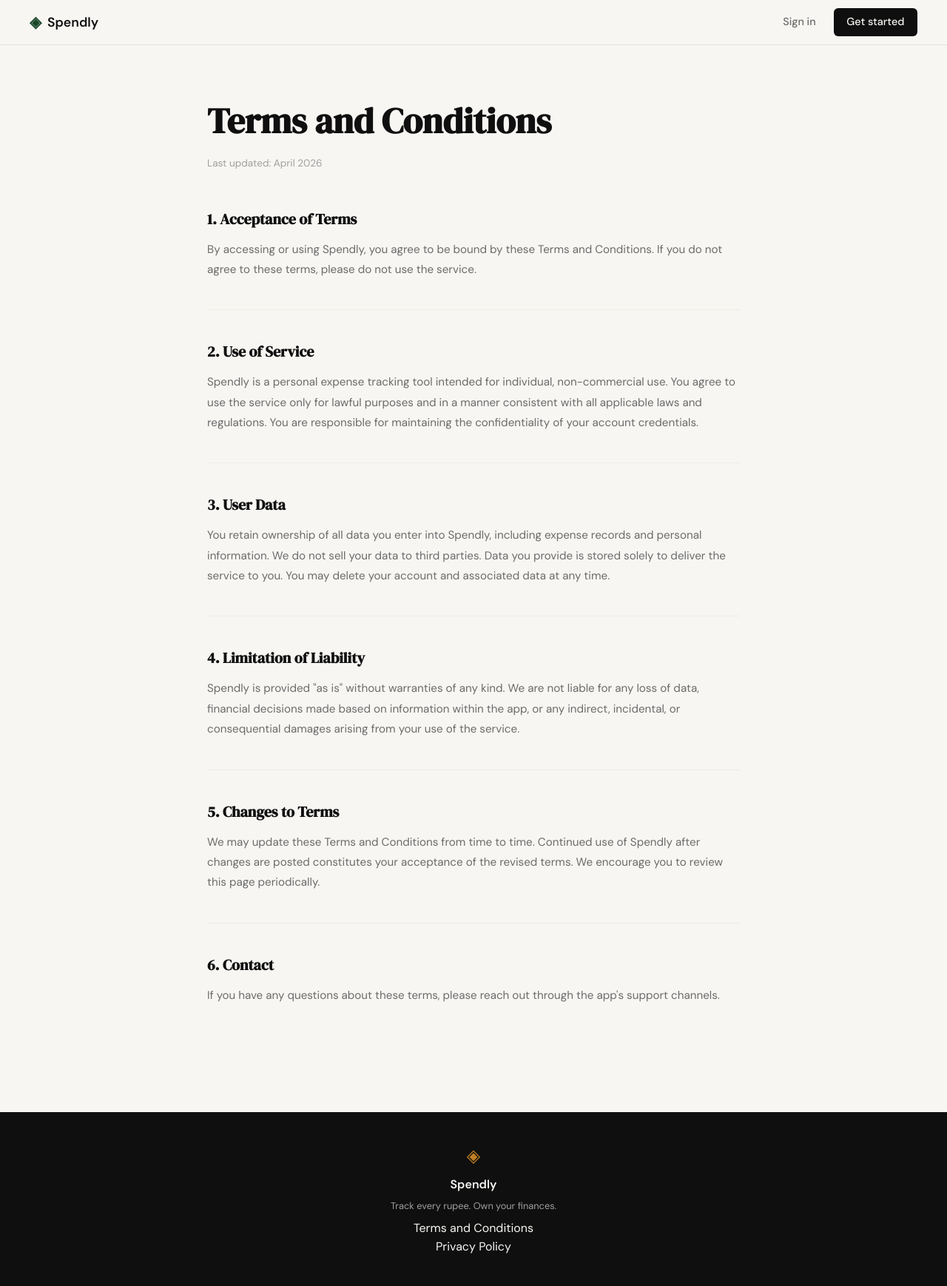
After one commit to nipungarg/spendly, a Flask app: page /terms in a window 1280 px wide. The commit adds this page. Shown: the whole page at 74% size. Run offline with Flask 3, Linux system fonts and the light colour scheme.

Commit message:
landing: add terms and conditions page and route

```diff
--- a/app.py
+++ b/app.py
@@ -20,6 +20,11 @@ def register():
 @app.route("/login")
 def login():
     return render_template("login.html")
+
+
+@app.route("/terms")
+def terms():
+    return render_template("terms.html")
 
 
 # ------------------------------------------------------------------ #
--- a/static/css/style.css
+++ b/static/css/style.css
@@ -508,6 +508,55 @@ a { color: inherit; text-decoration: none; }
 }
 
 /* ------------------------------------------------------------------ */
+/* Terms page                                                          */
+/* ------------------------------------------------------------------ */
+
+.terms-page {
+    padding: 4rem 2rem;
+}
+
+.terms-inner {
+    max-width: 720px;
+    margin: 0 auto;
+}
+
+.terms-title {
+    font-family: var(--font-display);
+    font-size: clamp(2rem, 4vw, 3rem);
+    color: var(--ink);
+    margin-bottom: 0.5rem;
+}
+
+.terms-updated {
+    font-size: 0.85rem;
+    color: var(--ink-faint);
+    margin-bottom: 3rem;
+}
+
+.terms-section {
+    margin-bottom: 2.5rem;
+    padding-bottom: 2.5rem;
+    border-bottom: 1px solid var(--border-soft);
+}
+
+.terms-section:last-child {
+    border-bottom: none;
+}
+
+.terms-section h2 {
+    font-family: var(--font-display);
+    font-size: 1.25rem;
+    color: var(--ink);
+    margin-bottom: 0.75rem;
+}
+
+.terms-section p {
+    font-size: 0.95rem;
+    color: var(--ink-muted);
+    line-height: 1.8;
+}
+
+/* ------------------------------------------------------------------ */
 /* Responsive                                                          */
 /* ------------------------------------------------------------------ */
 
--- a/templates/base.html
+++ b/templates/base.html
@@ -35,7 +35,7 @@
             <span class="footer-name">Spendly</span>
             <p class="footer-copy">Track every rupee. Own your finances.</p>
             <div class="footer-links">
-                <a href="#" style="display: block;">Terms and Conditions</a>
+                <a href="/terms" style="display: block;">Terms and Conditions</a>
                 <a href="#" style="display: block;">Privacy Policy</a>
             </div>
         </div>
--- /dev/null
+++ b/templates/terms.html
@@ -0,0 +1,44 @@
+{% extends "base.html" %}
+
+{% block title %}Terms and Conditions — Spendly{% endblock %}
+
+{% block content %}
+
+<section class="terms-page">
+    <div class="terms-inner">
+        <h1 class="terms-title">Terms and Conditions</h1>
+        <p class="terms-updated">Last updated: April 2026</p>
+
+        <div class="terms-section">
+            <h2>1. Acceptance of Terms</h2>
+            <p>By accessing or using Spendly, you agree to be bound by these Terms and Conditions. If you do not agree to these terms, please do not use the service.</p>
+        </div>
+
+        <div class="terms-section">
+            <h2>2. Use of Service</h2>
+            <p>Spendly is a personal expense tracking tool intended for individual, non-commercial use. You agree to use the service only for lawful purposes and in a manner consistent with all applicable laws and regulations. You are responsible for maintaining the confidentiality of your account credentials.</p>
+        </div>
+
+        <div class="terms-section">
+            <h2>3. User Data</h2>
+            <p>You retain ownership of all data you enter into Spendly, including expense records and personal information. We do not sell your data to third parties. Data you provide is stored solely to deliver the service to you. You may delete your account and associated data at any time.</p>
+        </div>
+
+        <div class="terms-section">
+            <h2>4. Limitation of Liability</h2>
+            <p>Spendly is provided "as is" without warranties of any kind. We are not liable for any loss of data, financial decisions made based on information within the app, or any indirect, incidental, or consequential damages arising from your use of the service.</p>
+        </div>
+
+        <div class="terms-section">
+            <h2>5. Changes to Terms</h2>
+            <p>We may update these Terms and Conditions from time to time. Continued use of Spendly after changes are posted constitutes your acceptance of the revised terms. We encourage you to review this page periodically.</p>
+        </div>
+
+        <div class="terms-section">
+            <h2>6. Contact</h2>
+            <p>If you have any questions about these terms, please reach out through the app's support channels.</p>
+        </div>
+    </div>
+</section>
+
+{% endblock %}
```
